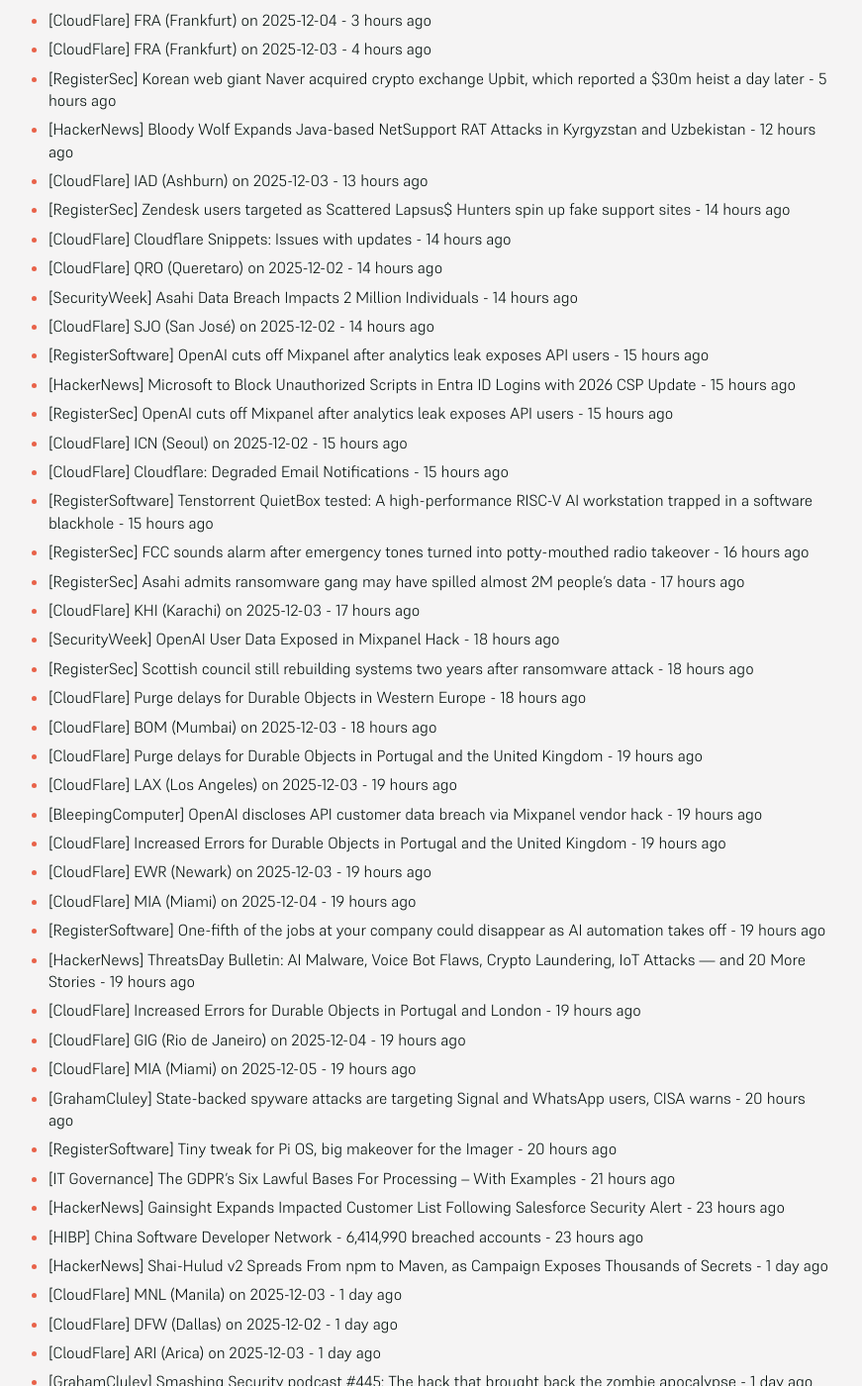
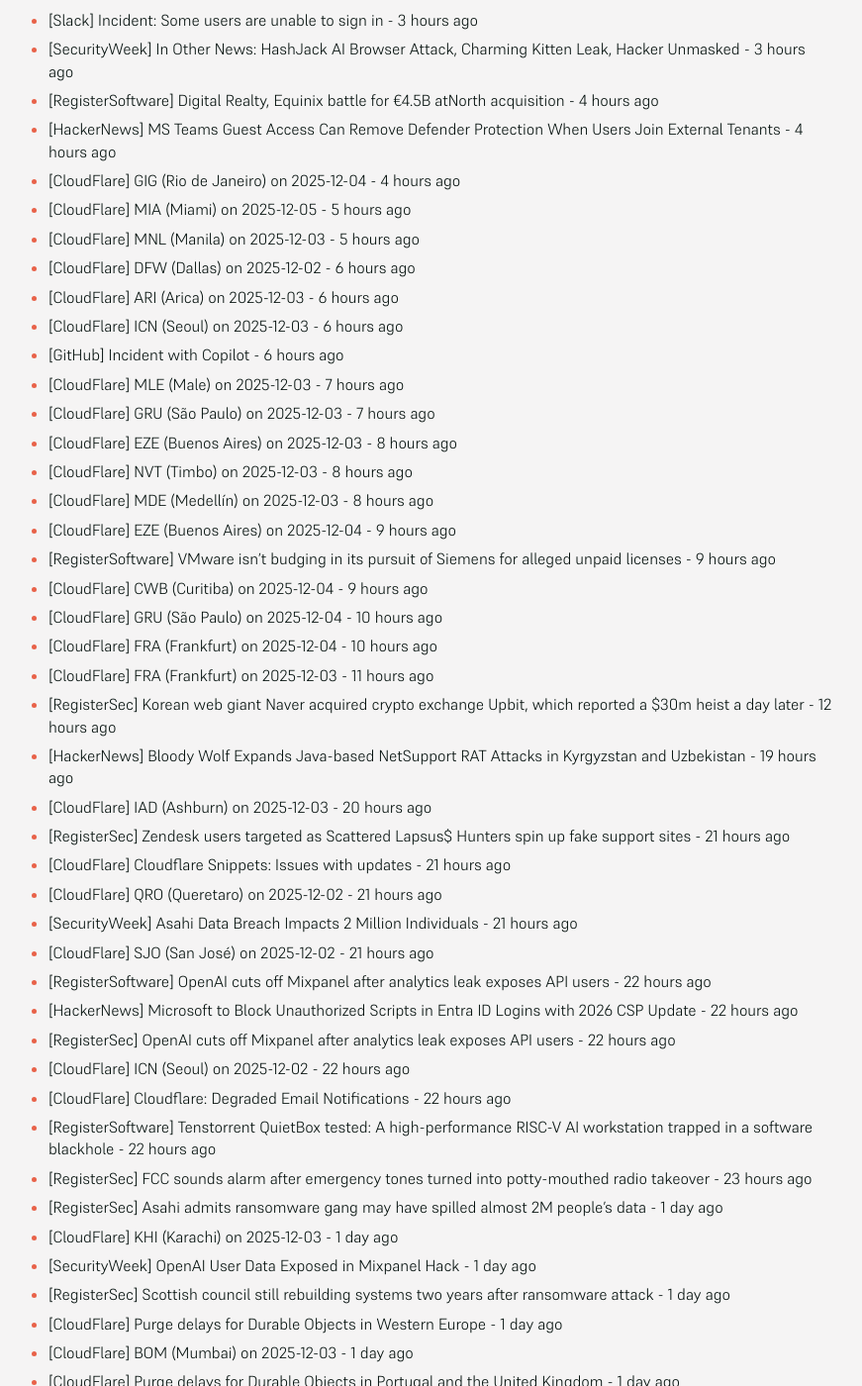
Before and after one commit to SecOpsNews/news, a Jekyll site: the page built from index.md, in a window 1280 px wide and 1400 px high, scrolled down 530 px. Shown: the whole window at 99% size, without its empty margins (215-1086 px from the left). Built offline with Jekyll 4.4.1, drawn with Linux system fonts in a browser that asks for light colours; some of the changed text lies outside the part shown.

Commit message:
New Feed

```diff
--- a/index.md
+++ b/index.md
@@ -9,54 +9,74 @@ description: Latest Updates
 
 <!-- SecOps start -->
 
-- [CloudFlare] MLE (Male) on 2025-12-03 - 20 minutes ago
-- [CloudFlare] GRU (São Paulo) on 2025-12-03 - 46 minutes ago
-- [CloudFlare] EZE (Buenos Aires) on 2025-12-03 - 1 hour ago
-- [CloudFlare] NVT (Timbo) on 2025-12-03 - 1 hour ago
-- [CloudFlare] MDE (Medellín) on 2025-12-03 - 1 hour ago
-- [CloudFlare] EZE (Buenos Aires) on 2025-12-04 - 2 hours ago
-- [RegisterSoftware] VMware isn’t budging in its pursuit of Siemens for alleged unpaid licenses - 2 hours ago
-- [CloudFlare] CWB (Curitiba) on 2025-12-04 - 2 hours ago
-- [CloudFlare] GRU (São Paulo) on 2025-12-04 - 3 hours ago
-- [CloudFlare] FRA (Frankfurt) on 2025-12-04 - 3 hours ago
-- [CloudFlare] FRA (Frankfurt) on 2025-12-03 - 4 hours ago
-- [RegisterSec] Korean web giant Naver acquired crypto exchange Upbit, which reported a $30m heist a day later - 5 hours ago
-- [HackerNews] Bloody Wolf Expands Java-based NetSupport RAT Attacks in Kyrgyzstan and Uzbekistan - 12 hours ago
-- [CloudFlare] IAD (Ashburn) on 2025-12-03 - 13 hours ago
-- [RegisterSec] Zendesk users targeted as Scattered Lapsus$ Hunters spin up fake support sites - 14 hours ago
-- [CloudFlare] Cloudflare Snippets: Issues with updates - 14 hours ago
-- [CloudFlare] QRO (Queretaro) on 2025-12-02 - 14 hours ago
-- [SecurityWeek] Asahi Data Breach Impacts 2 Million Individuals - 14 hours ago
-- [CloudFlare] SJO (San José) on 2025-12-02 - 14 hours ago
-- [RegisterSoftware] OpenAI cuts off Mixpanel after analytics leak exposes API users - 15 hours ago
-- [HackerNews] Microsoft to Block Unauthorized Scripts in Entra ID Logins with 2026 CSP Update - 15 hours ago
-- [RegisterSec] OpenAI cuts off Mixpanel after analytics leak exposes API users - 15 hours ago
-- [CloudFlare] ICN (Seoul) on 2025-12-02 - 15 hours ago
-- [CloudFlare] Cloudflare: Degraded Email Notifications - 15 hours ago
-- [RegisterSoftware] Tenstorrent QuietBox tested: A high-performance RISC-V AI workstation trapped in a software blackhole - 15 hours ago
-- [RegisterSec] FCC sounds alarm after emergency tones turned into potty-mouthed radio takeover - 16 hours ago
-- [RegisterSec] Asahi admits ransomware gang may have spilled almost 2M people's data - 17 hours ago
-- [CloudFlare] KHI (Karachi) on 2025-12-03 - 17 hours ago
-- [SecurityWeek] OpenAI User Data Exposed in Mixpanel Hack - 18 hours ago
-- [RegisterSec] Scottish council still rebuilding systems two years after ransomware attack - 18 hours ago
-- [CloudFlare] Purge delays for Durable Objects in Western Europe - 18 hours ago
-- [CloudFlare] BOM (Mumbai) on 2025-12-03 - 18 hours ago
-- [CloudFlare] Purge delays for Durable Objects in Portugal and the United Kingdom - 19 hours ago
-- [CloudFlare] LAX (Los Angeles) on 2025-12-03 - 19 hours ago
-- [BleepingComputer] OpenAI discloses API customer data breach via Mixpanel vendor hack - 19 hours ago
-- [CloudFlare] Increased Errors for Durable Objects in Portugal and the United Kingdom - 19 hours ago
-- [CloudFlare] EWR (Newark) on 2025-12-03 - 19 hours ago
-- [CloudFlare] MIA (Miami) on 2025-12-04 - 19 hours ago
-- [RegisterSoftware] One-fifth of the jobs at your company could disappear as AI automation takes off - 19 hours ago
-- [HackerNews] ThreatsDay Bulletin: AI Malware, Voice Bot Flaws, Crypto Laundering, IoT Attacks — and 20 More Stories - 19 hours ago
-- [CloudFlare] Increased Errors for Durable Objects in Portugal and London - 19 hours ago
-- [CloudFlare] GIG (Rio de Janeiro) on 2025-12-04 - 19 hours ago
-- [CloudFlare] MIA (Miami) on 2025-12-05 - 19 hours ago
-- [GrahamCluley] State-backed spyware attacks are targeting Signal and WhatsApp users, CISA warns - 20 hours ago
-- [RegisterSoftware] Tiny tweak for Pi OS, big makeover for the Imager - 20 hours ago
-- [IT Governance] The GDPR’s Six Lawful Bases For Processing – With Examples - 21 hours ago
-- [HackerNews] Gainsight Expands Impacted Customer List Following Salesforce Security Alert - 23 hours ago
-- [HIBP] China Software Developer Network - 6,414,990 breached accounts - 23 hours ago
+- [BleepingComputer] GreyNoise launches free scanner to check if you're part of a botnet - 27 minutes ago
+- [BleepingComputer] Malicious LLMs empower inexperienced hackers with advanced tools - 27 minutes ago
+- [RegisterSec] TryHackMe races to add women to Christmas cyber challenge roster after backlash - 27 minutes ago
+- [CloudFlare] IAD (Ashburn) on 2025-12-04 - 27 minutes ago
+- [Slack] Incident: Slack login, workspaces loading failures, and general Slack functionality issues - 53 minutes ago
+- [RegisterSoftware] Windows keeps obsolete strings forever to avoid breaking translations - 1 hour ago
+- [HackerNews] Why Organizations Are Turning to RPAM - 1 hour ago
+- [RegisterSec] OBR drags in cyber bigwig after Budget leak blunder - 1 hour ago
+- [RegisterSec] UK digital ID plan gets a price tag at last – £1.8B - 2 hours ago
+- [Slack] Incident: Some users are unable to sign in - 3 hours ago
+- [SecurityWeek] In Other News: HashJack AI Browser Attack, Charming Kitten Leak, Hacker Unmasked - 3 hours ago
+- [RegisterSoftware] Digital Realty, Equinix battle for €4.5B atNorth acquisition - 4 hours ago
+- [HackerNews] MS Teams Guest Access Can Remove Defender Protection When Users Join External Tenants - 4 hours ago
+- [CloudFlare] GIG (Rio de Janeiro) on 2025-12-04 - 4 hours ago
+- [CloudFlare] MIA (Miami) on 2025-12-05 - 5 hours ago
+- [CloudFlare] MNL (Manila) on 2025-12-03 - 5 hours ago
+- [CloudFlare] DFW (Dallas) on 2025-12-02 - 6 hours ago
+- [CloudFlare] ARI (Arica) on 2025-12-03 - 6 hours ago
+- [CloudFlare] ICN (Seoul) on 2025-12-03 - 6 hours ago
+- [GitHub] Incident with Copilot - 6 hours ago
+- [CloudFlare] MLE (Male) on 2025-12-03 - 7 hours ago
+- [CloudFlare] GRU (São Paulo) on 2025-12-03 - 7 hours ago
+- [CloudFlare] EZE (Buenos Aires) on 2025-12-03 - 8 hours ago
+- [CloudFlare] NVT (Timbo) on 2025-12-03 - 8 hours ago
+- [CloudFlare] MDE (Medellín) on 2025-12-03 - 8 hours ago
+- [CloudFlare] EZE (Buenos Aires) on 2025-12-04 - 9 hours ago
+- [RegisterSoftware] VMware isn’t budging in its pursuit of Siemens for alleged unpaid licenses - 9 hours ago
+- [CloudFlare] CWB (Curitiba) on 2025-12-04 - 9 hours ago
+- [CloudFlare] GRU (São Paulo) on 2025-12-04 - 10 hours ago
+- [CloudFlare] FRA (Frankfurt) on 2025-12-04 - 10 hours ago
+- [CloudFlare] FRA (Frankfurt) on 2025-12-03 - 11 hours ago
+- [RegisterSec] Korean web giant Naver acquired crypto exchange Upbit, which reported a $30m heist a day later - 12 hours ago
+- [HackerNews] Bloody Wolf Expands Java-based NetSupport RAT Attacks in Kyrgyzstan and Uzbekistan - 19 hours ago
+- [CloudFlare] IAD (Ashburn) on 2025-12-03 - 20 hours ago
+- [RegisterSec] Zendesk users targeted as Scattered Lapsus$ Hunters spin up fake support sites - 21 hours ago
+- [CloudFlare] Cloudflare Snippets: Issues with updates - 21 hours ago
+- [CloudFlare] QRO (Queretaro) on 2025-12-02 - 21 hours ago
+- [SecurityWeek] Asahi Data Breach Impacts 2 Million Individuals - 21 hours ago
+- [CloudFlare] SJO (San José) on 2025-12-02 - 21 hours ago
+- [RegisterSoftware] OpenAI cuts off Mixpanel after analytics leak exposes API users - 22 hours ago
+- [HackerNews] Microsoft to Block Unauthorized Scripts in Entra ID Logins with 2026 CSP Update - 22 hours ago
+- [RegisterSec] OpenAI cuts off Mixpanel after analytics leak exposes API users - 22 hours ago
+- [CloudFlare] ICN (Seoul) on 2025-12-02 - 22 hours ago
+- [CloudFlare] Cloudflare: Degraded Email Notifications - 22 hours ago
+- [RegisterSoftware] Tenstorrent QuietBox tested: A high-performance RISC-V AI workstation trapped in a software blackhole - 22 hours ago
+- [RegisterSec] FCC sounds alarm after emergency tones turned into potty-mouthed radio takeover - 23 hours ago
+- [RegisterSec] Asahi admits ransomware gang may have spilled almost 2M people's data - 1 day ago
+- [CloudFlare] KHI (Karachi) on 2025-12-03 - 1 day ago
+- [SecurityWeek] OpenAI User Data Exposed in Mixpanel Hack - 1 day ago
+- [RegisterSec] Scottish council still rebuilding systems two years after ransomware attack - 1 day ago
+- [CloudFlare] Purge delays for Durable Objects in Western Europe - 1 day ago
+- [CloudFlare] BOM (Mumbai) on 2025-12-03 - 1 day ago
+- [CloudFlare] Purge delays for Durable Objects in Portugal and the United Kingdom - 1 day ago
+- [CloudFlare] LAX (Los Angeles) on 2025-12-03 - 1 day ago
+- [BleepingComputer] OpenAI discloses API customer data breach via Mixpanel vendor hack - 1 day ago
+- [CloudFlare] Increased Errors for Durable Objects in Portugal and the United Kingdom - 1 day ago
+- [CloudFlare] EWR (Newark) on 2025-12-03 - 1 day ago
+- [CloudFlare] MIA (Miami) on 2025-12-04 - 1 day ago
+- [RegisterSoftware] One-fifth of the jobs at your company could disappear as AI automation takes off - 1 day ago
+- [HackerNews] ThreatsDay Bulletin: AI Malware, Voice Bot Flaws, Crypto Laundering, IoT Attacks — and 20 More Stories - 1 day ago
+- [CloudFlare] Increased Errors for Durable Objects in Portugal and London - 1 day ago
+- [CloudFlare] GIG (Rio de Janeiro) on 2025-12-04 - 1 day ago
+- [CloudFlare] MIA (Miami) on 2025-12-05 - 1 day ago
+- [GrahamCluley] State-backed spyware attacks are targeting Signal and WhatsApp users, CISA warns - 1 day ago
+- [RegisterSoftware] Tiny tweak for Pi OS, big makeover for the Imager - 1 day ago
+- [IT Governance] The GDPR’s Six Lawful Bases For Processing – With Examples - 1 day ago
+- [HackerNews] Gainsight Expands Impacted Customer List Following Salesforce Security Alert - 1 day ago
+- [HIBP] China Software Developer Network - 6,414,990 breached accounts - 1 day ago
 - [HackerNews] Shai-Hulud v2 Spreads From npm to Maven, as Campaign Exposes Thousands of Secrets - 1 day ago
 - [CloudFlare] MNL (Manila) on 2025-12-03 - 1 day ago
 - [CloudFlare] DFW (Dallas) on 2025-12-02 - 1 day ago
@@ -91,24 +111,11 @@ description: Latest Updates
 - [RegisterSoftware] Workday confronts existential threat as customers freeze hiring - 1 day ago
 - [RegisterSec] US Navy scuttles Constellation frigate program for being too slow for tomorrow's threats - 1 day ago
 - [SecurityWeek] Clover Security Raises $36 Million to Secure Software by Design - 1 day ago
-- [BleepingComputer] Microsoft to secure Entra ID sign-ins from script injection attacks - 1 day ago
-- [SecurityWeek] Account Takeover Fraud Caused $262 Million in Losses in 2025: FBI - 1 day ago
-- [SecurityWeek] Thousands of Secrets Leaked on Code Formatting Platforms - 1 day ago
-- [RegisterSoftware] HSBC spies $207B crater in OpenAI's expansion goals - 1 day ago
-- [CloudFlare] Audit Log v2 (beta) Delays - 1 day ago
-- [SecurityWeek] Cybersecurity Is Now a Core Business Discipline - 1 day ago
-- [HackerNews] When Your $2M Security Detection Fails: Can your SOC Save You? - 1 day ago
-- [SecurityWeek] Ransomware Attack Disrupts Local Emergency Alert System Across US - 1 day ago
-- [HackerNews] Chrome Extension Caught Injecting Hidden Solana Transfer Fees Into Raydium Swaps - 1 day ago
-- [HackerNews] Webinar: Learn to Spot Risks and Patch Safely with Community-Maintained Tools - 1 day ago
-- [BleepingComputer] ASUS warns of new critical auth bypass flaw in AiCloud routers - 1 day ago
-- [RegisterSec] London councils probe cyber incident as shared IT systems knocked offline - 1 day ago
-- [RegisterSoftware] Tuxedo Computers slams lid on Arm Linux laptop after 18 months of pain - 1 day ago
-- [SecurityWeek] Opti Raises $20 Million for Identity Security Platform - 1 day ago
-- [RegisterSoftware] Seven years later, Airbus is still trying to kick its Microsoft habit - 1 day ago
-- [RegisterSec] Top five cybersecurity Black Friday deals for businesses 2025 - 1 day ago
-- [HackerNews] RomCom Uses SocGholish Fake Update Attacks to Deliver Mythic Agent Malware - 1 day ago
-- [SecurityWeek] Dartmouth College Confirms Data Theft in Oracle Hack - 1 day ago
+- [BleepingComputer] Microsoft to secure Entra ID sign-ins from script injection attacks - 2 days ago
+- [SecurityWeek] Account Takeover Fraud Caused $262 Million in Losses in 2025: FBI - 2 days ago
+- [SecurityWeek] Thousands of Secrets Leaked on Code Formatting Platforms - 2 days ago
+- [RegisterSoftware] HSBC spies $207B crater in OpenAI's expansion goals - 2 days ago
+- [CloudFlare] Audit Log v2 (beta) Delays - 2 days ago
 - [DataBreaches] Russian-linked hackers appear to have launched a crippling cyberattack on Western New Mexico University - 7 months ago
 - [DataBreaches] SK Telecom vows to take full responsibility for damage from recent data leak - 7 months ago
 - [HackerNews] Storm-1977 Hits Education Clouds with AzureChecker, Deploys 200+ Crypto Mining Containers - 7 months ago
```
